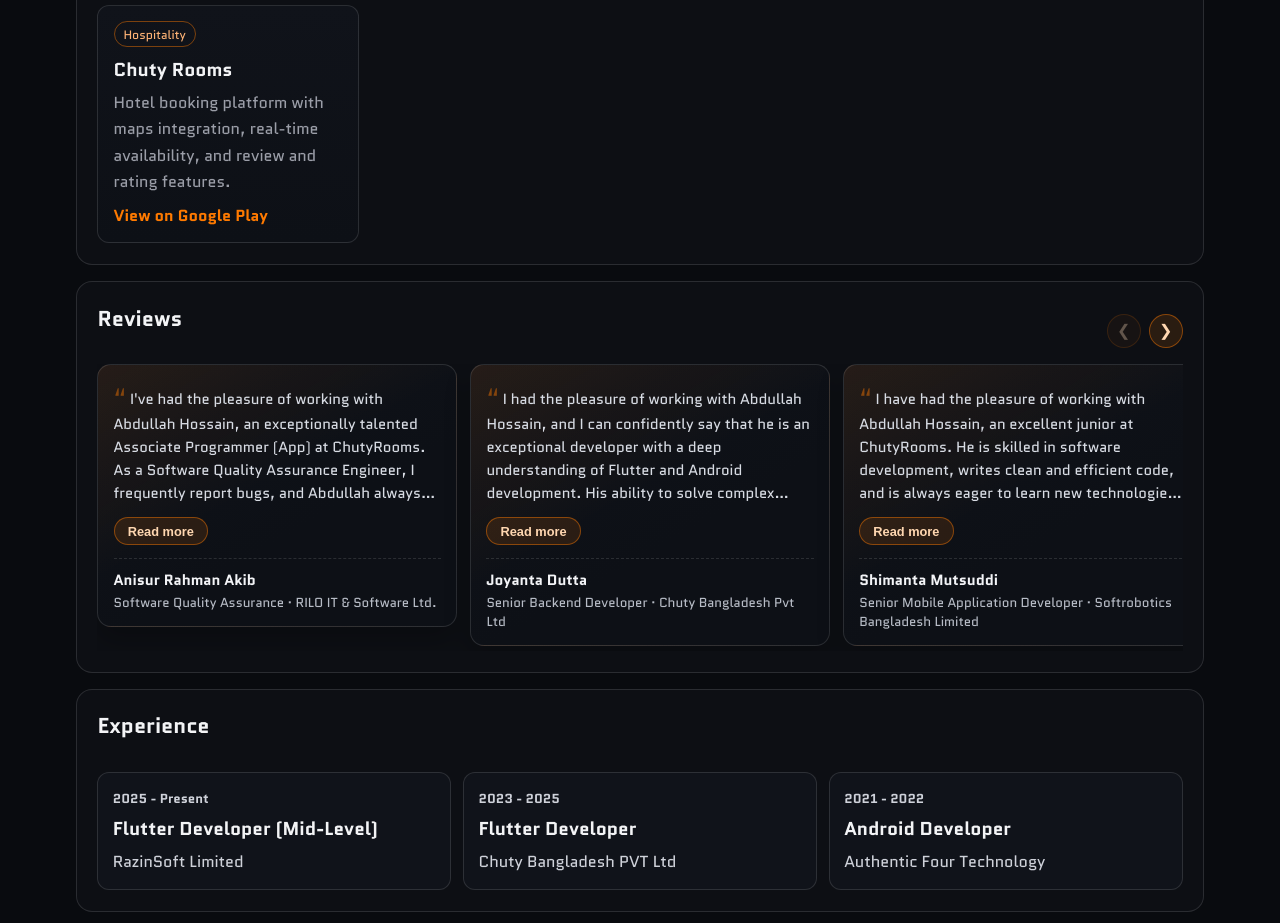
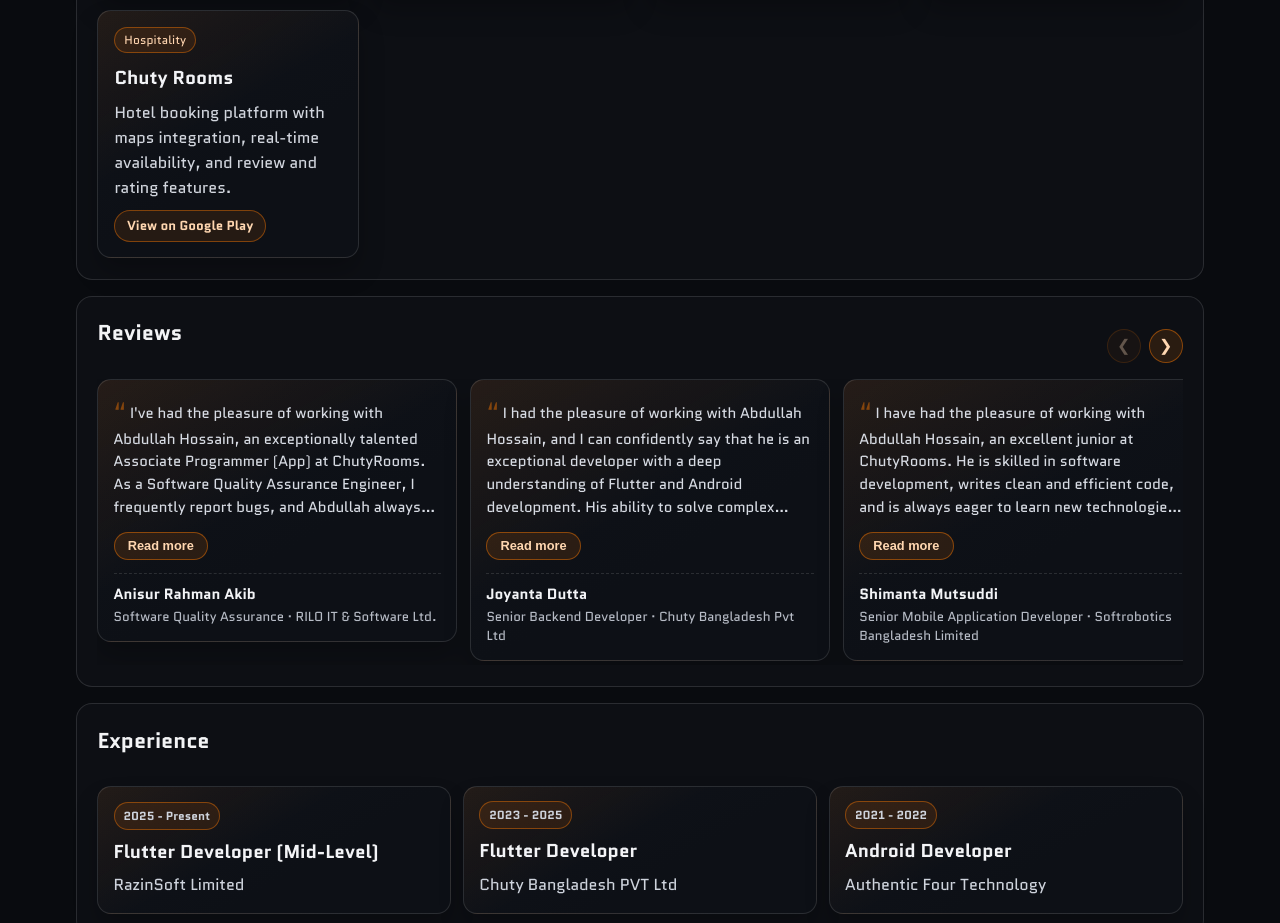
Before and after one commit to iamabdullahhossain/portfolio, a plain HTML site: page index.html in a window 1280 px wide. Shown: the part 2253-3176 px from the top of the page. Drawn offline with Linux system fonts and the light colour scheme.

Commit message:
Design updated

```diff
--- a/styles.css
+++ b/styles.css
@@ -565,23 +565,39 @@ p {
 
 .project-card {
   border: 1px solid var(--line);
-  border-radius: 12px;
-  padding: 0.95rem;
-  background: linear-gradient(180deg, #10131a, #0d1016);
+  border-radius: 14px;
+  padding: 0.95rem 1rem;
+  background:
+    linear-gradient(150deg, rgba(255, 122, 0, 0.08), rgba(255, 122, 0, 0) 44%),
+    linear-gradient(150deg, #10131a, #0d1016 60%);
+  box-shadow: 0 14px 26px rgba(0, 0, 0, 0.22);
+  display: flex;
+  flex-direction: column;
+  gap: 0.55rem;
 }
 
 .project-tag {
   display: inline-flex;
-  font-size: 0.76rem;
-  color: #ffb476;
-  border: 1px solid rgba(255, 122, 0, 0.45);
+  width: fit-content;
+  font-size: 0.74rem;
+  color: #ffd5b0;
+  border: 1px solid rgba(255, 122, 0, 0.42);
   border-radius: 999px;
-  padding: 0.2rem 0.55rem;
-  margin-bottom: 0.55rem;
+  background: rgba(255, 122, 0, 0.1);
+  padding: 0.22rem 0.56rem;
+  margin-bottom: 0.15rem;
+  letter-spacing: 0.01em;
+}
+
+.project-card h3 {
+  margin-bottom: 0.1rem;
+  color: #f3f4f7;
 }
 
 .project-card p {
-  margin-top: 0.3rem;
+  margin-top: 0;
+  color: #d2d6de;
+  line-height: 1.56;
 }
 
 .project + .project {
@@ -593,15 +609,23 @@ p {
 .project a,
 .project-card a {
   display: inline-block;
-  margin-top: 0.55rem;
-  color: var(--accent);
+  width: fit-content;
+  margin-top: auto;
+  color: #ffd7b1;
+  border: 1px solid rgba(255, 122, 0, 0.42);
+  border-radius: 999px;
+  background: rgba(255, 122, 0, 0.1);
+  padding: 0.34rem 0.72rem;
   text-decoration: none;
-  font-weight: 600;
+  font-weight: 700;
+  font-size: 0.82rem;
 }
 
 .project a:hover,
 .project-card a:hover {
-  color: #ff9c48;
+  color: #ffffff;
+  background: rgba(255, 122, 0, 0.24);
+  border-color: rgba(255, 122, 0, 0.68);
 }
 
 .reviews-controls {
@@ -741,17 +765,28 @@ p {
 
 .timeline-item {
   border: 1px solid var(--line);
-  border-radius: 12px;
-  padding: 0.85rem 0.9rem;
-  background: #10131a;
+  border-radius: 14px;
+  padding: 0.9rem 0.95rem;
+  background:
+    linear-gradient(150deg, rgba(255, 122, 0, 0.08), rgba(255, 122, 0, 0) 44%),
+    linear-gradient(150deg, #10131a, #0d1016 60%);
+  box-shadow: 0 14px 24px rgba(0, 0, 0, 0.2);
+  display: flex;
+  flex-direction: column;
+  gap: 0.35rem;
 }
 
 .timeline-year {
   display: inline-flex;
-  color: #ffb476;
-  font-size: 0.82rem;
+  width: fit-content;
+  color: #ffd5b0;
+  font-size: 0.74rem;
   font-weight: 600;
-  margin-bottom: 0.3rem;
+  margin-bottom: 0.15rem;
+  border: 1px solid rgba(255, 122, 0, 0.42);
+  border-radius: 999px;
+  background: rgba(255, 122, 0, 0.1);
+  padding: 0.22rem 0.56rem;
 }
 
 .timeline-item + .timeline-item {
@@ -760,7 +795,12 @@ p {
 }
 
 .timeline-item p {
-  color: #cfd2da;
+  color: #cfd4dd;
+}
+
+.timeline-item h3 {
+  color: #f3f4f7;
+  margin-bottom: 0.1rem;
 }
 
 .edu-card {
```
